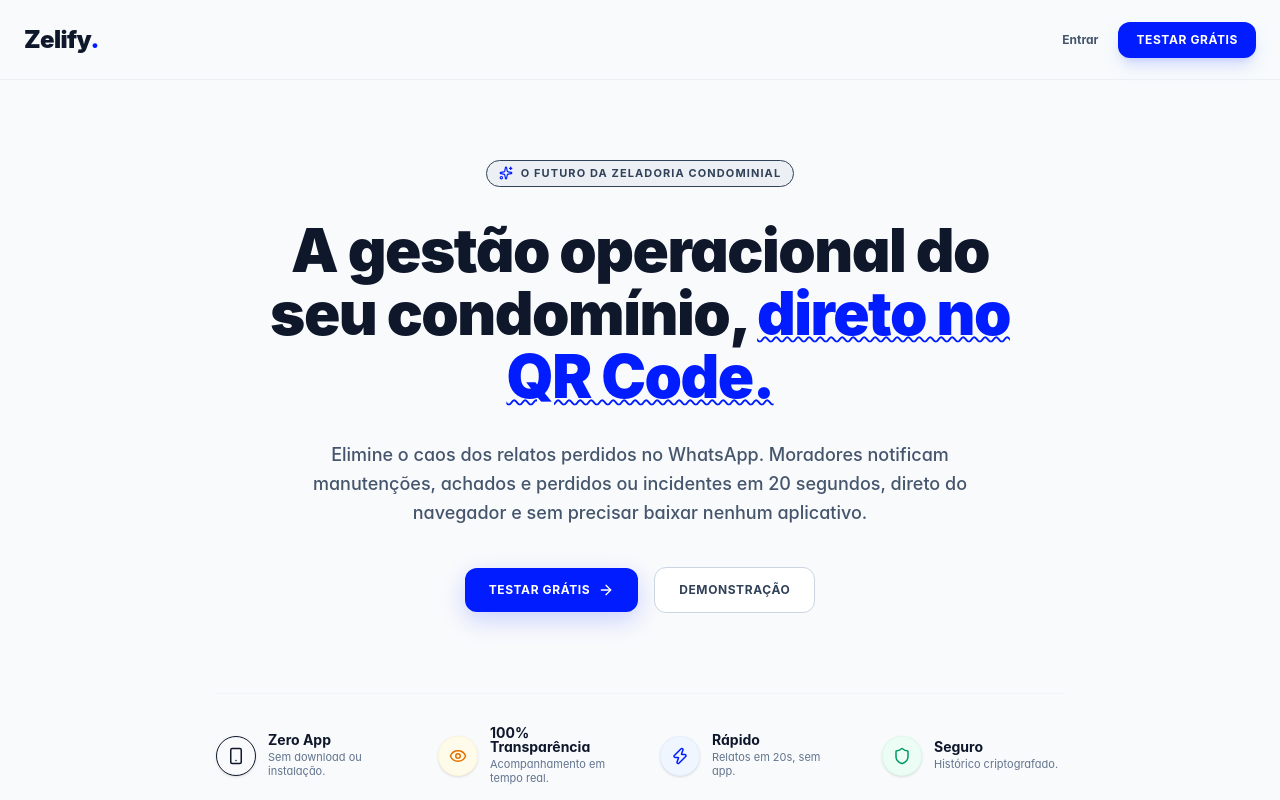
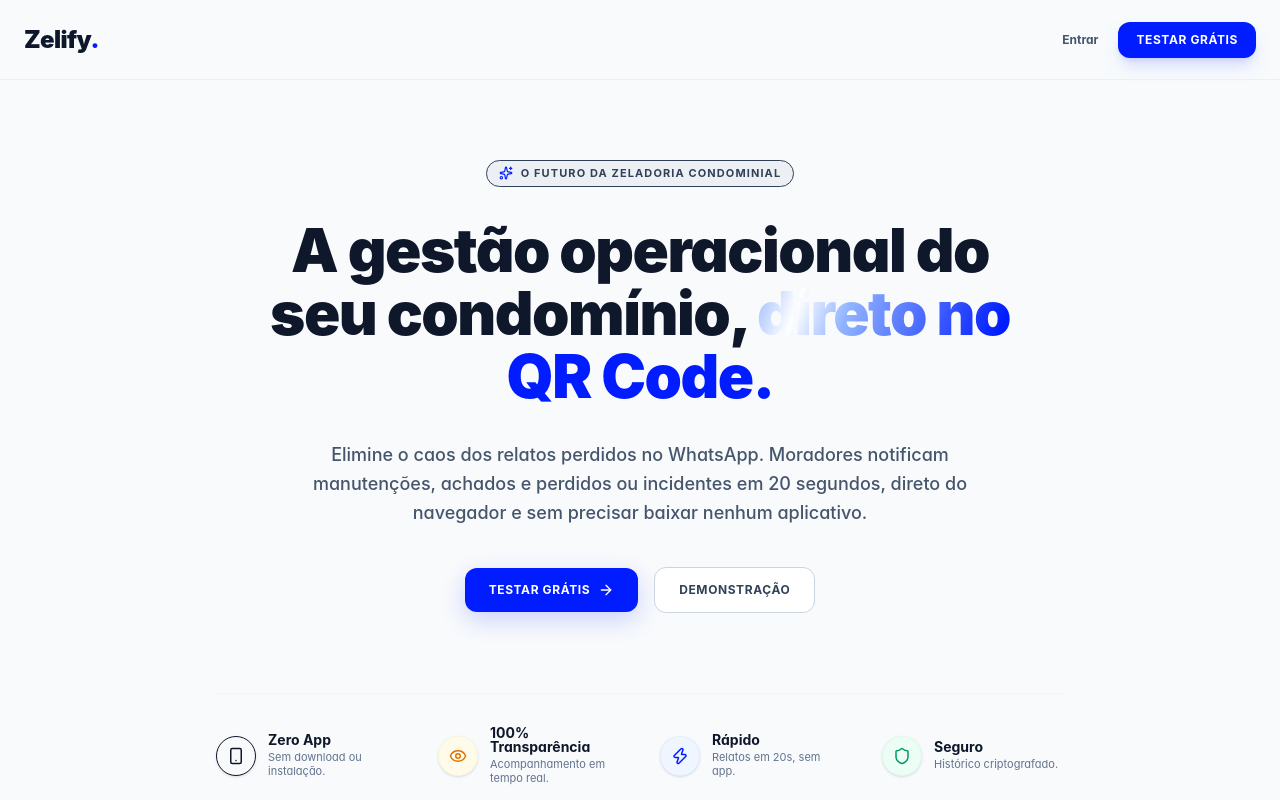
Before and after one commit to Leonardo-Tobias/Zelify-LP, a React (Vite) app: page / in a window 1280 px wide. Shown: the top 800 px of the page. Built offline with nearby package versions, Linux system fonts and the light colour scheme.

Commit message:
design: remove sublinhado ondulado e adiciona animacao de shimmer luz no texto do H1

```diff
--- a/src/App.tsx
+++ b/src/App.tsx
@@ -328,7 +328,7 @@ export default function App() {
           </div>
 
           <h1 className="text-4xl sm:text-5xl md:text-6xl font-black text-slate-900 tracking-tight leading-[1.05] max-w-3xl">
-            A gestão operacional do seu condomínio, <span className="text-[#001CFF] underline decoration-wavy decoration-2">direto no QR Code.</span>
+            A gestão operacional do seu condomínio, <span className="animate-text-shine">direto no QR Code.</span>
           </h1>
 
           <p className="text-slate-600 text-sm sm:text-base md:text-lg font-medium leading-relaxed max-w-2xl">
--- a/src/index.css
+++ b/src/index.css
@@ -83,3 +83,30 @@ input[type="range"]::-webkit-slider-thumb:active {
 input[type="range"]::-moz-range-thumb:active {
   transform: scale(0.95);
 }
+
+/* Efeito de luz passando (Shimmer Text Shine) */
+@keyframes text-shine {
+  0% {
+    background-position: 200% 0;
+  }
+  100% {
+    background-position: -200% 0;
+  }
+}
+
+.animate-text-shine {
+  background: linear-gradient(
+    110deg,
+    #001CFF 30%,
+    #8fb2ff 45%,
+    #ffffff 50%,
+    #8fb2ff 55%,
+    #001CFF 70%
+  );
+  background-size: 200% auto;
+  background-clip: text;
+  -webkit-background-clip: text;
+  text-fill-color: transparent;
+  -webkit-text-fill-color: transparent;
+  animation: text-shine 2.5s linear infinite;
+}
```
